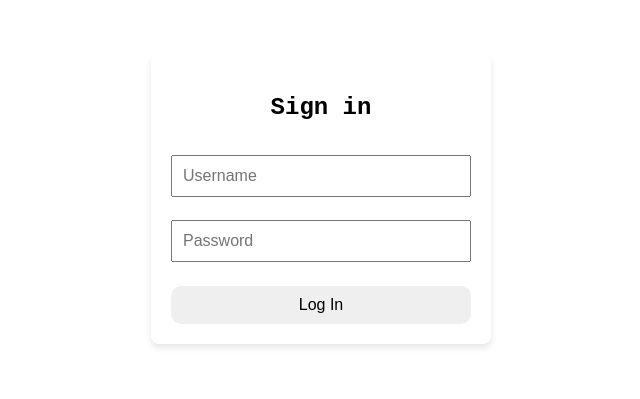
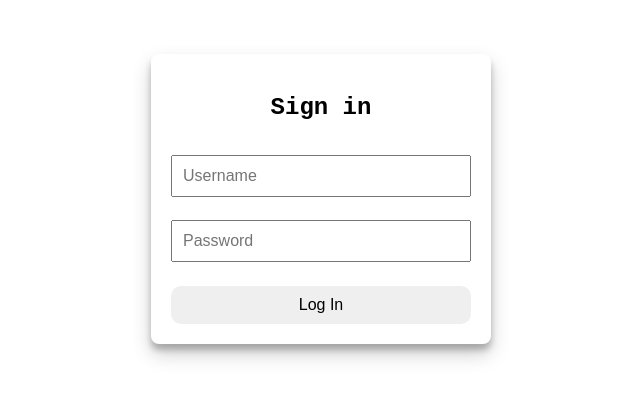
Before and after one commit to mark-escosura/mark-escosura-login-ui-project, a website: page index.html in a window 1280 px wide. Shown: the part 201-600 px from the top of the page, without its empty margins (319-959 px from the left). Drawn offline with Linux system fonts and the light colour scheme.

Commit message:
styling: applied better visual by using better box-shadow values i learned from the applied visual design course in freecodecamp

```diff
--- a/styles.css
+++ b/styles.css
@@ -23,7 +23,7 @@ html {
     min-height: 250px;
     padding: 20px;
     border-radius: 8px;
-    box-shadow: 0 4px 6px rgba(0, 0, 0, 0.1);
+    box-shadow: 0 10px 20px rgba(0,0,0,0.19), 0 6px 6px rgba(0,0,0,0.23);
   }
 
   h2 {
```
